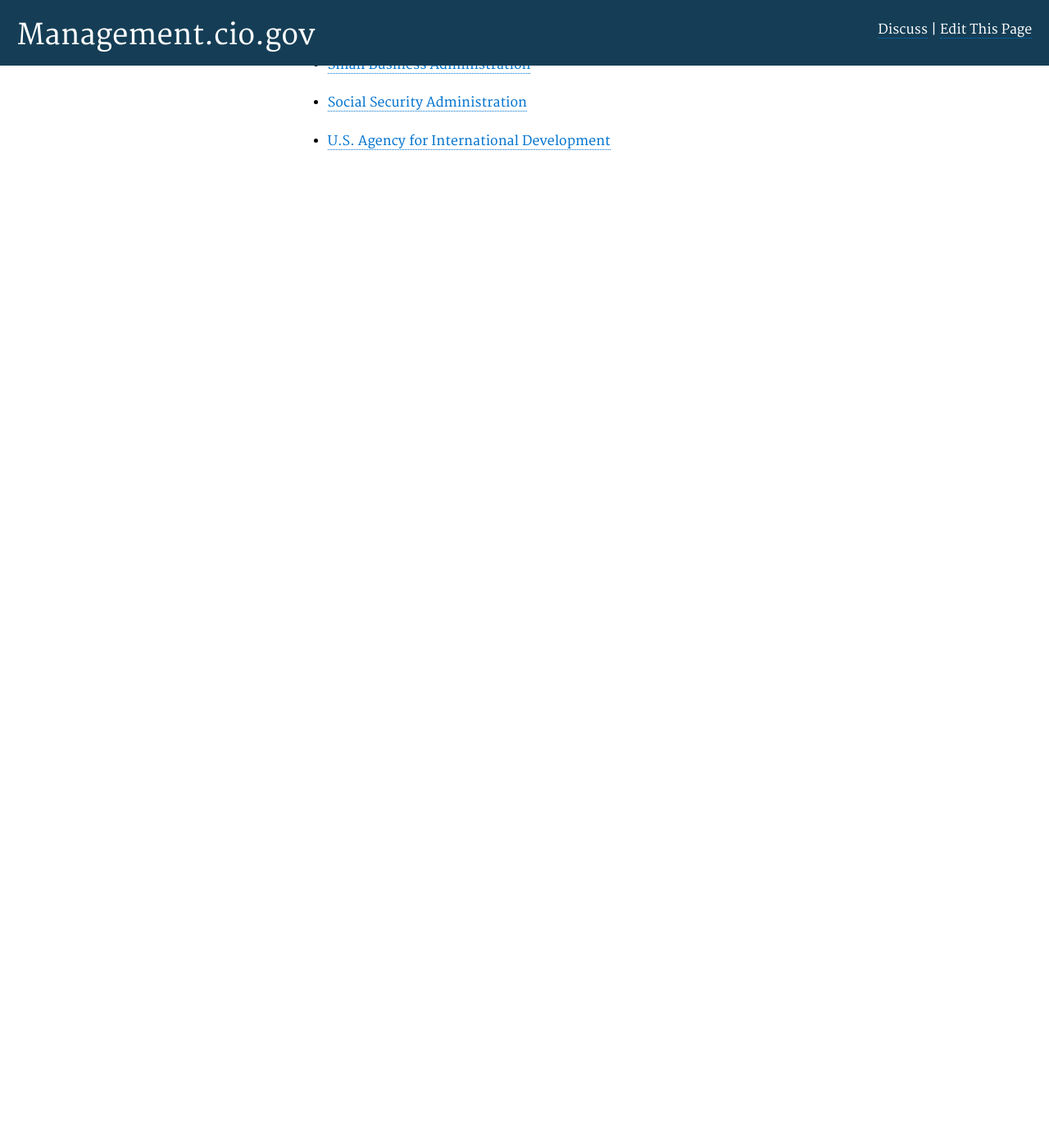
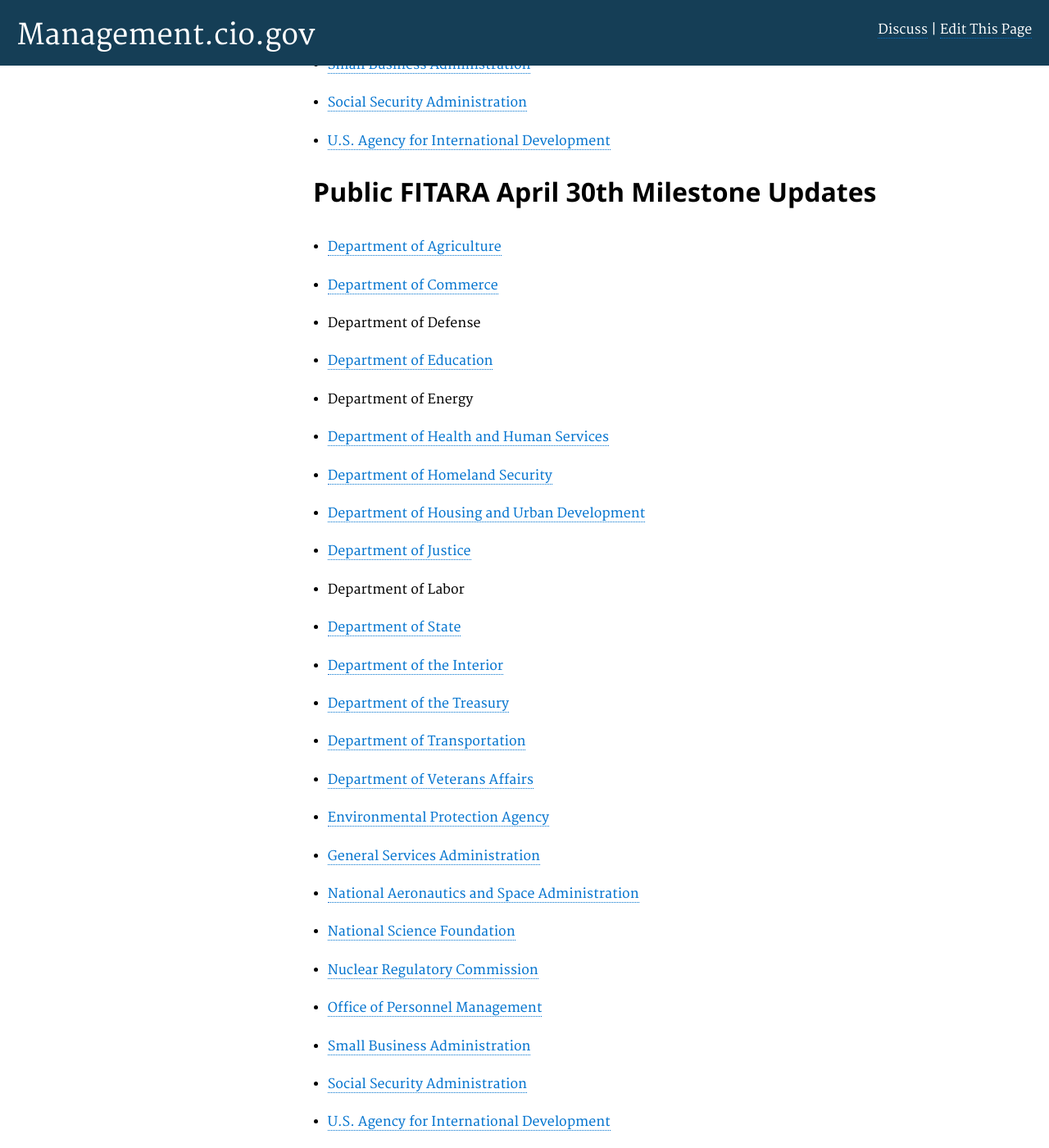
Before and after one commit to WhiteHouse/CIOmanagement, a Jekyll site: the page built from pages/plans.md, in a window 1280 px wide and 1400 px high, scrolled down 1090 px. Shown: the whole window at 82% size. Built offline with Jekyll 4.4.1, drawn with Linux system fonts in a browser that asks for light colours; before the commit the page ends 1293 px from its top, so only the background shows below that.

Commit message:
updatedjsonfiles
updated agency april 30th json files

```diff
--- a/pages/plans.md
+++ b/pages/plans.md
@@ -31,3 +31,32 @@ description: "Agency Implementation Plans"
 * [Small Business Administration](https://www.sba.gov/sites/default/files/sba-fitara-implementation-plan.pdf)
 * [Social Security Administration](https://www.ssa.gov/digitalstrategy/SSA%20FITARA%20Common%20Baseline%20Implementation%20Plan.pdf)
 * [U.S. Agency for International Development](https://www.usaid.gov/sites/default/files/documents/1868/FITARAImplementationPlan.pdf)
+
+
+
+# Public FITARA April 30th Milestone Updates
+
+* [Department of Agriculture](http://www.usda.gov/digitalstrategy/fitaramilestones.json)
+* [Department of Commerce](https://www.commerce.gov/sites/commerce.gov/files/fitaramilestones.json)
+* Department of Defense
+* [Department of Education](http://www2.ed.gov/digitalstrategy/fitaramilestones.json)
+* Department of Energy
+* [Department of Health and Human Services](http://www.hhs.gov/digitalstrategy/fitaramilestones.json)
+* [Department of Homeland Security](https://www.dhs.gov/sites/default/files/publications/digital-strategy/fitaramilestones.json)
+* [Department of Housing and Urban Development](http://portal.hud.gov/hudportal/documents/huddoc?id=HUDFITARAOMBSub042916.pdf)
+* [Department of Justice](https://www.justice.gov/digitalstrategy/fitaramilestones.json)
+* Department of Labor
+* [Department of State](http://www.state.gov/digitalstrategy/fitaramilestones.json)
+* [Department of the Interior](https://www.doi.gov/sites/doi.gov/files/fitaramilestones.json)
+* [Department of the Treasury](https://www.treasury.gov/jsonfiles/fitaramilestones.json)
+* [Department of Transportation](https://www.transportation.gov/sites/dot.dev/files/docs/fitaramilestones.json)
+* [Department of Veterans Affairs](http://www.va.gov/digitalstrategy/fitaramilestones.json)
+* [Environmental Protection Agency](https://www.epa.gov/sites/production/files/2016-04/fitaramilestones.json)
+* [General Services Administration](https://inventory.data.gov/dataset/cedf61aa-c4c8-4c30-8357-9d57362afe9b/resource/69cf9b0f-fe64-4ec3-a082-664d34497d5e/download/fitaramilestones.json)
+* [National Aeronautics and Space Administration](https://community.max.gov/display/Egov/NASA+FITARA+Common+Baseline+Artifacts)
+* [National Science Foundation](http://www.nsf.gov/digitalstrategy/FITARAmilestones.json)
+* [Nuclear Regulatory Commission](http://www.nrc.gov/public-involve/open/digital-government/fitaramilestones.json)
+* [Office of Personnel Management](https://www.opm.gov/about-us/open-government/digital-government-strategy/#url=FITARA)
+* [Small Business Administration](https://www.sba.gov/sites/default/files/fitaramilestones.json)
+* [Social Security Administration](https://www.ssa.gov/digitalstrategy/fitaramilestones.json)
+* [U.S. Agency for International Development](https://www.usaid.gov/digitalstrategy/fitaramilestones.json)
```
